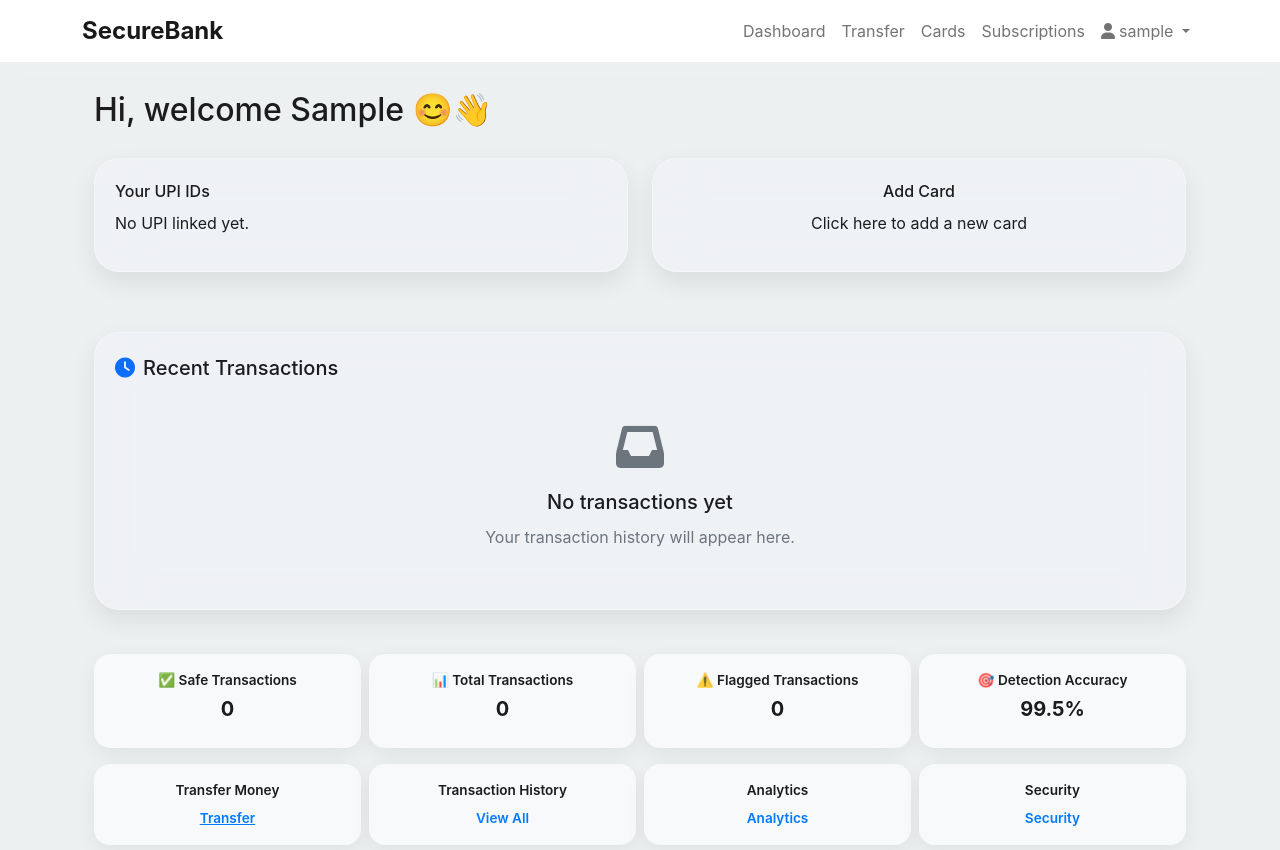
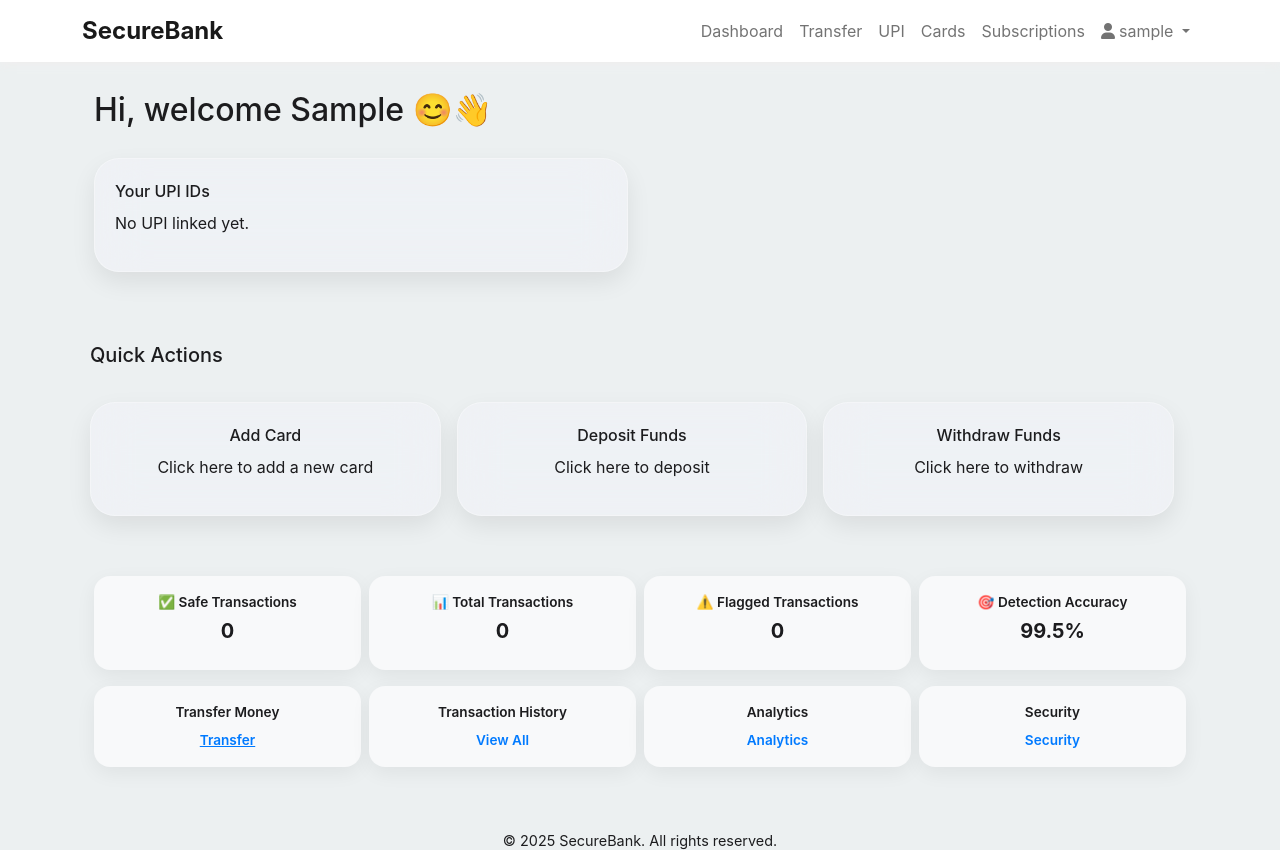
Before and after one commit to asrieldev/secureBank, a Flask app: page /dashboard in a window 1280 px wide. Shown: the top 850 px of the page. Run offline with Flask 3, Linux system fonts and the light colour scheme; the visitor is signed in with stand-in values (Sample User, id 1); data that the repository does not hold is empty.

Commit message:
Add UPI model and update deposit template

```diff
--- a/app.py
+++ b/app.py
@@ -53,6 +53,8 @@
     accounts = db.relationship('Account', backref='owner', lazy=True)
     cards = db.relationship('Card', backref='owner', lazy=True)
     subscriptions = db.relationship('Subscription', backref='owner', lazy=True)
+    upis = db.relationship('UPI', backref='owner', lazy=True)
+
 
 class Account(db.Model):
     id = db.Column(db.Integer, primary_key=True)
@@ -104,6 +106,13 @@
     user_id = db.Column(db.Integer, db.ForeignKey('user.id'), nullable=False)
     created_at = db.Column(db.DateTime, default=datetime.utcnow)
     status = db.Column(db.String(20), default="active")  # active, canceled, expired # active, canceled, expired
+
+class UPI(db.Model):
+    id = db.Column(db.Integer, primary_key=True)
+    upi_id = db.Column(db.String(100), unique=True, nullable=False)
+    user_id = db.Column(db.Integer, db.ForeignKey('user.id'), nullable=False)
+    created_at = db.Column(db.DateTime, default=datetime.utcnow)
+
 
 @login_manager.user_loader
 def load_user(user_id):
@@ -172,17 +181,37 @@
 @app.route('/dashboard')
 @login_required
 def dashboard():
+    # Fetch all user accounts
     accounts = Account.query.filter_by(user_id=current_user.id).all()
+
+    # Collect recent transactions across all accounts
     recent_transactions = []
-
     for account in accounts:
-        transactions = Transaction.query.filter_by(account_id=account.id).order_by(Transaction.timestamp.desc()).limit(5).all()
+        transactions = Transaction.query.filter_by(account_id=account.id)\
+            .order_by(Transaction.timestamp.desc())\
+            .limit(5).all()
         recent_transactions.extend(transactions)
 
+    # Sort transactions by timestamp descending and limit to 10 most recent
     recent_transactions.sort(key=lambda x: x.timestamp, reverse=True)
     recent_transactions = recent_transactions[:10]
 
-    return render_template('dashboard.html', accounts=accounts, transactions=recent_transactions)
+    # Fetch all user cards
+    cards = Card.query.filter_by(user_id=current_user.id).all()
+
+    # Fetch user UPI IDs (assuming you have a UPI model)
+    try:
+        upis = current_user.upis  # If you have a relationship
+    except AttributeError:
+        upis = []  # Fallback if no UPI model
+
+    return render_template(
+        'dashboard.html',
+        accounts=accounts,
+        transactions=recent_transactions,
+        cards=cards,
+        upis=upis
+    )
 
 @app.route('/account/<int:account_id>')
 @login_required
@@ -421,6 +450,116 @@
         flash('Access denied', 'danger')
     return redirect(url_for('cards'))
 
+@app.route('/upis', methods=['GET', 'POST'])
+@login_required
+def upis():
+    if request.method == 'POST':
+        upi_id = request.form.get('upi_id')
+
+        if not upi_id:
+            flash('UPI ID cannot be empty.')
+            return redirect(url_for('upis'))
+
+        if UPI.query.filter_by(upi_id=upi_id).first():
+            flash('This UPI ID is already registered.')
+            return redirect(url_for('upis'))
+
+        new_upi = UPI(
+            upi_id=upi_id,
+            user_id=current_user.id
+        )
+        db.session.add(new_upi)
+        db.session.commit()
+        flash('UPI ID added successfully!')
+        return redirect(url_for('upis'))
+
+    user_upis = UPI.query.filter_by(user_id=current_user.id).all()
+    return render_template('upis.html', upis=user_upis)
+
+
+@app.route('/upi/delete/<int:upi_id>', methods=['POST'])
+@login_required
+def delete_upi(upi_id):
+    upi = UPI.query.get_or_404(upi_id)
+    if upi.user_id == current_user.id:
+        db.session.delete(upi)
+        db.session.commit()
+        flash('UPI ID deleted successfully.')
+    else:
+        flash('Access denied.')
+    return redirect(url_for('upis'))
+
+
+@app.route('/deposit', methods=['GET', 'POST'])
+@login_required
+def deposit():
+    if request.method == 'POST':
+        account_id = request.form.get('account_id')
+        amount = float(request.form.get('amount'))
+        description = request.form.get('description')
+
+        account = Account.query.get(account_id)
+        if not account or account.user_id != current_user.id:
+            flash('Invalid account')
+            return redirect(url_for('deposit'))
+
+        account.balance += amount
+
+        transaction = Transaction(
+            transaction_type='deposit',
+            amount=amount,
+            description=description or "Deposit",
+            account_id=account.id,
+            location=request.remote_addr,
+            ip_address=request.remote_addr
+        )
+
+        db.session.add(transaction)
+        db.session.commit()
+
+        flash(f'Deposit of ₹{amount:.2f} successful!')
+        return redirect(url_for('dashboard'))
+
+    accounts = Account.query.filter_by(user_id=current_user.id).all()
+    return render_template('deposit.html', accounts=accounts)
+
+
+@app.route('/withdraw', methods=['GET', 'POST'])
+@login_required
+def withdraw():
+    if request.method == 'POST':
+        account_id = request.form.get('account_id')
+        amount = float(request.form.get('amount'))
+        description = request.form.get('description')
+
+        account = Account.query.get(account_id)
+        if not account or account.user_id != current_user.id:
+            flash('Invalid account')
+            return redirect(url_for('withdraw'))
+
+        if account.balance < amount:
+            flash('Insufficient funds')
+            return redirect(url_for('withdraw'))
+
+        account.balance -= amount
+
+        transaction = Transaction(
+            transaction_type='withdrawal',
+            amount=-amount,
+            description=description or "Withdrawal",
+            account_id=account.id,
+            location=request.remote_addr,
+            ip_address=request.remote_addr
+        )
+
+        db.session.add(transaction)
+        db.session.commit()
+
+        flash(f'Withdrawal of ₹{amount:.2f} successful!')
+        return redirect(url_for('dashboard'))
+
+    accounts = Account.query.filter_by(user_id=current_user.id).all()
+    return render_template('withdraw.html', accounts=accounts)
 
 
 # Initialize the database with migrations
--- a/templates/base.html
+++ b/templates/base.html
@@ -176,6 +176,11 @@
                     </a>
                 </li>
                 <li class="nav-item">
+                    <a class="nav-link" href="{{ url_for('upis') }}">
+                        <i ></i>UPI
+                    </a>
+                </li>
+                <li class="nav-item">
                     <a class="nav-link" href="{{ url_for('cards') }}">
                         <i ></i>Cards
                     </a>
--- a/templates/dashboard.html
+++ b/templates/dashboard.html
@@ -150,6 +150,7 @@
   height: 40px;
   animation: spin 1s linear infinite;
 }
+
 @keyframes spin { 0% { transform: rotate(0deg); } 100% { transform: rotate(360deg); } }
 
 /* --- Responsive Adjustments --- */
@@ -166,6 +167,7 @@
 
   <!-- Greeting -->
   <h2 class="greeting-header mb-4">Hi, welcome {{ current_user.first_name }} 😊👋</h2>
+
 
   <!-- Accounts Overview (Horizontal) -->
   {% if accounts %}
@@ -237,66 +239,34 @@
         <p>No UPI linked yet.</p>
         {% endif %}
       </div>
+    </div><!-- Quick Actions: Add Card, Deposit, Withdraw -->
+<div class="row mb-4 g-3">
+    <div class="col-12">
+        <h5 class="mb-3">Quick Actions</h5>
     </div>
 
-    <div class="col-md-6 mb-3">
-      <div class="glass text-center">
-        <h6>Add Card</h6>
-        <p><a href="{{ url_for('cards') }}" class="text-decoration-none">Click here to add a new card</a></p>
-      </div>
+    <div class="col-md-4 mb-3">
+        <div class="glass text-center">
+            <h6>Add Card</h6>
+            <p><a href="{{ url_for('cards') }}" class="text-decoration-none">Click here to add a new card</a></p>
+        </div>
     </div>
-  </div>
 
-  <!-- Recent Transactions -->
-  <div class="row mb-4">
-    <div class="col-12">
-      <div class="glass table-card">
-        <h5 class="mb-3"><i class="fas fa-clock text-primary me-2"></i>Recent Transactions</h5>
-        <div id="transactions-loader" class="text-center" style="display:none;">
-          <div class="spinner"></div>
+    <div class="col-md-4 mb-3">
+        <div class="glass text-center">
+            <h6>Deposit Funds</h6>
+            <p><a href="{{ url_for('deposit') }}" class="text-decoration-none">Click here to deposit</a></p>
         </div>
-        {% if transactions %}
-        <div class="table-responsive">
-          <table class="table table-hover">
-            <thead>
-              <tr>
-                <th>Date</th><th>Type</th><th>Description</th><th>Amount</th><th>Fraud Score</th><th>Status</th>
-              </tr>
-            </thead>
-            <tbody>
-              {% for transaction in transactions %}
-              <tr class="{% if transaction.is_fraudulent %}table-danger{% endif %}">
-                <td>{{ transaction.timestamp.strftime('%Y-%m-%d %H:%M') }}</td>
-                <td><span class="badge bg-{% if transaction.transaction_type=='transfer' %}primary{% elif transaction.transaction_type=='deposit' %}success{% else %}warning{% endif %}">{{ transaction.transaction_type.title() }}</span></td>
-                <td>{{ transaction.description[:50] }}{% if transaction.description|length>50 %}...{% endif %}</td>
-                <td class="{% if transaction.amount<0 %}text-danger{% else %}text-success{% endif %}">${{ "%.2f"|format(transaction.amount) }}</td>
-                <td>
-                  {% if transaction.fraud_score>0 %}
-                    <span class="fraud-score {% if transaction.fraud_score<0.3 %}low{% elif transaction.fraud_score<0.7 %}medium{% else %}high{% endif %}">{{ "%.1f"|format(transaction.fraud_score*100) }}%</span>
-                  {% else %} <span class="text-muted">-</span> {% endif %}
-                </td>
-                <td>
-                  {% if transaction.is_fraudulent %}
-                    <span class="badge bg-danger"><i class="fas fa-exclamation-triangle me-1"></i>Fraudulent</span>
-                  {% else %}
-                    <span class="badge bg-success"><i class="fas fa-check me-1"></i>Safe</span>
-                  {% endif %}
-                </td>
-              </tr>
-              {% endfor %}
-            </tbody>
-          </table>
+    </div>
+
+    <div class="col-md-4 mb-3">
+        <div class="glass text-center">
+            <h6>Withdraw Funds</h6>
+            <p><a href="{{ url_for('withdraw') }}" class="text-decoration-none">Click here to withdraw</a></p>
         </div>
-        {% else %}
-        <div class="text-center py-4">
-          <i class="fas fa-inbox fa-3x text-muted mb-3"></i>
-          <h5>No transactions yet</h5>
-          <p class="text-muted">Your transaction history will appear here.</p>
-        </div>
-        {% endif %}
-      </div>
     </div>
-  </div>
+</div>
+
 
   <!-- Dashboard Tiles -->
   <div class="dashboard-container">
```
Also changed, not shown: migrations/versions/ccfc705c08b0_add_upi_model.py (added, +40 -0 lines), migrations/versions/ea10db272c01_add_upi_model.py (added, +40 -0 lines), setup.py (+48 -38 lines), templates/deposit.html (added, +23 -0 lines), templates/upis.html (added, +31 -0 lines), templates/withdraw.html (added, +23 -0 lines), 1 other file.
